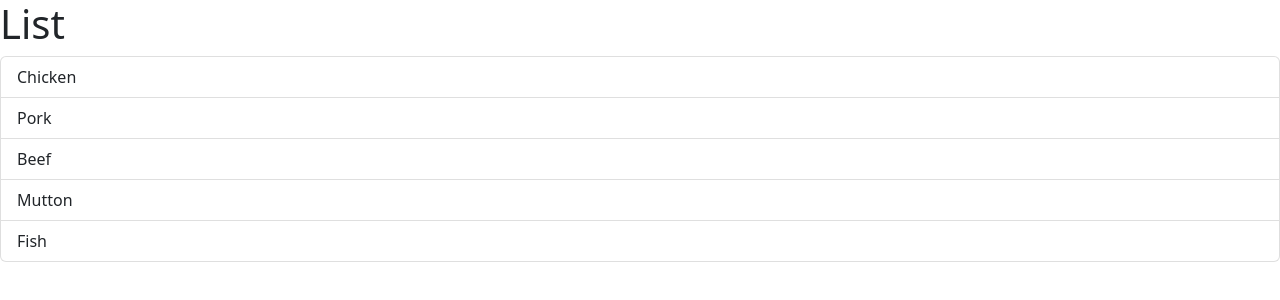
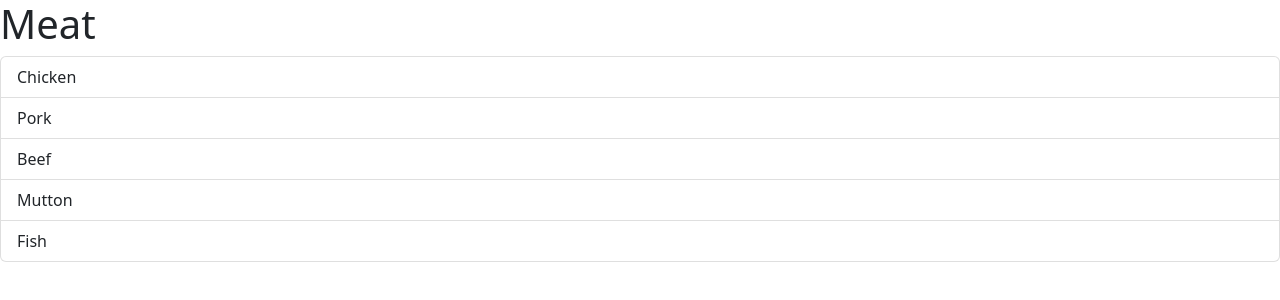
Before and after one commit to rhsnake/react_web, a React (Vite) app: page / in a window 1280 px wide. Shown: the top 300 px of the page. Built offline with nearby package versions, Linux system fonts and the light colour scheme.

Commit message:
Added props to ListGroup.tsx to pass variables between App.tsx

```diff
--- a/src/App.tsx
+++ b/src/App.tsx
@@ -1,7 +1,17 @@
 import ListGroup from "./components/ListGroup";
 
-function App () {
-   return <div><ListGroup /></div>;
+function App() {
+  let items = ["Chicken", "Pork", "Beef", "Mutton", "Fish"];
+
+  const handleSelectItem = (item: string) => {
+    console.log(item);
+  };
+
+  return (
+    <div>
+      <ListGroup items={items} heading="Meat" onSelectItem={handleSelectItem} />
+    </div>
+  );
 }
 
 export default App;
--- a/src/components/ListGroup.tsx
+++ b/src/components/ListGroup.tsx
@@ -1,7 +1,13 @@
 import { useState } from "react";
 
-function ListGroup() {
-  let items = ["Chicken", "Pork", "Beef", "Mutton", "Fish"];
+interface Props {
+  items: string[];
+  heading: string;
+  //to get variable from this component
+  onSelectItem: (item:string) => void;
+}
+
+function ListGroup({items,heading, onSelectItem}: Props) {
   // State Hook (Tells React DOM that this is a dyanic variable index 0 is variable index 1 is method to change it)
   const [selectedIndex, setSelectedIndex] = useState(-1);
 
@@ -17,11 +23,11 @@ function ListGroup() {
   return (
 
     <>
-      <h1>List</h1>
+      <h1>{heading}</h1>
       {getMessage()}
       <ul className="list-group">
         {items.map((item,index) => (
-          <li className= {selectedIndex === index ? 'list-group-item active' : 'list-group-item'} key={item} onClick={() => setSelectedIndex(index)}>{item}</li>
+          <li className= {selectedIndex === index ? 'list-group-item active' : 'list-group-item'} key={item} onClick={() => {setSelectedIndex(index); onSelectItem(item)}}>{item}</li>
         ))}
       </ul>
     </>
```
